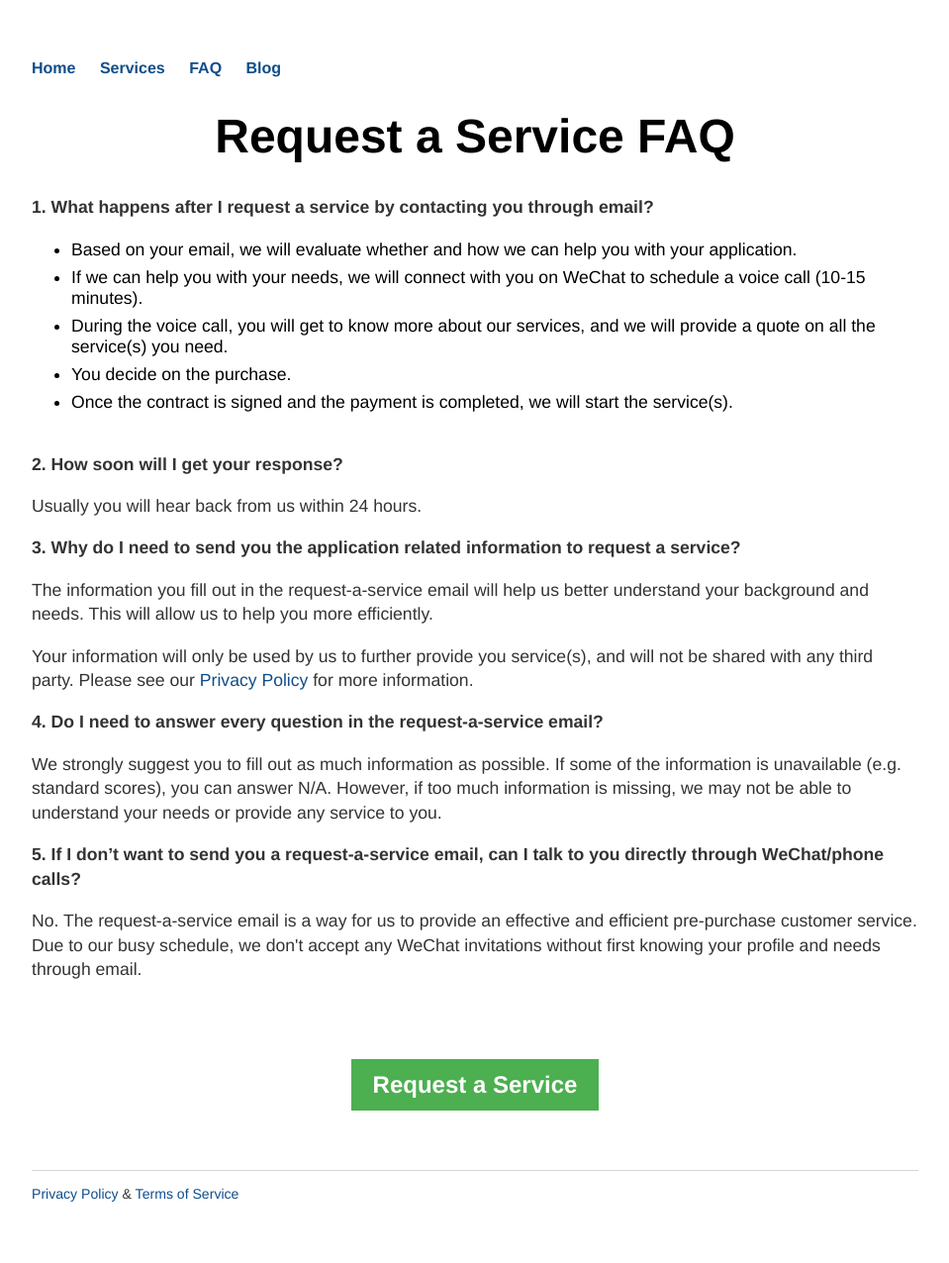
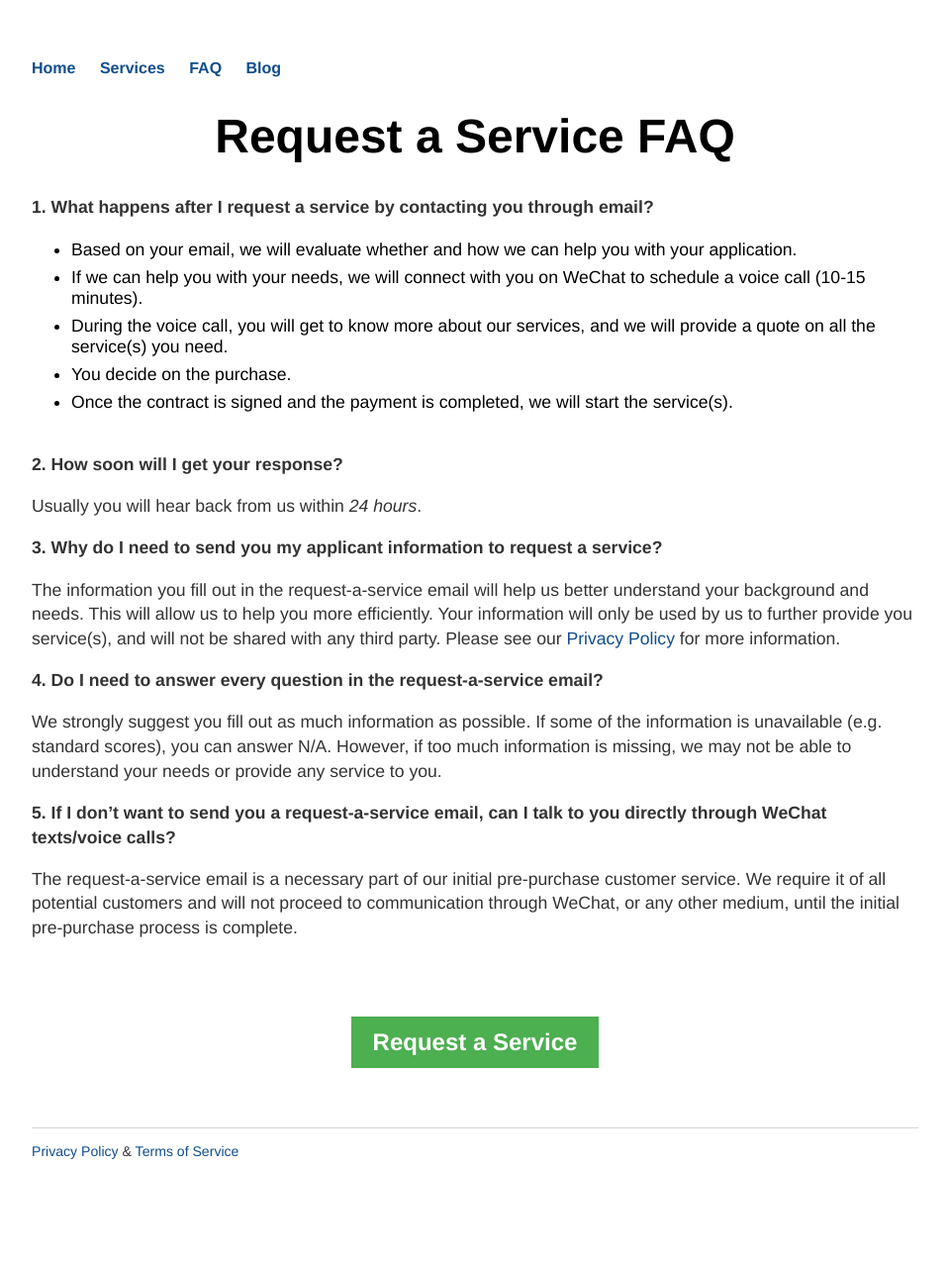
Before and after one commit to RagingTiger/PnFTech.github.io, a Jekyll site: the page built from request_faq/index.html, in a window 1280 px wide. Shown: the whole page at 99% size, without its empty margins (160-1119 px from the left). Built offline with Jekyll 4.4.1, drawn with Linux system fonts in a browser that asks for light colours; after the commit the page ends 1234 px from its top, so only the background shows below that.

Commit message:
edited faqs

```diff
--- a/request_faq/index.html
+++ b/request_faq/index.html
@@ -25,30 +25,29 @@ title: TEssay Analytics | Request a Service FAQ
 	</p>
 
 	<p><b>2. How soon will I get your response?</b></p>
-	<p>Usually you will hear back from us within 24 hours.</p>
+	<p>Usually you will hear back from us within <i>24 hours</i>.</p>
 
-	<p><b>3. Why do I need to send you the application related information to
+	<p><b>3. Why do I need to send you my applicant information to
 		request a service?</b></p>
 	<p>The information you fill out in the request-a-service email will help us
 		better understand your background and needs. This will allow us to help you
-		more efficiently.</p>
-
-	<p>Your information will only be used by us to further provide you service(s),
+		more efficiently. Your information will only be used by us to further provide you service(s),
 		and will not be shared with any third party. Please see our
 		<a href=""/privacy>Privacy Policy</a> for more information.</p>
 
 	<p><b>4. Do I need to answer every question in the request-a-service email?</b></p>
-	<p>We strongly suggest you to fill out as much information as possible. If some
+	<p>We strongly suggest you fill out as much information as possible. If some
 		of the information is unavailable (e.g. standard scores), you can answer
 		N/A. However, if too much information is missing, we may not be able to
 		understand your needs or provide any service to you.</p>
 
 	<p><b>5. If I don’t want to send you a request-a-service email, can I talk to
-		you directly through WeChat/phone calls?</b></p>
-	<p>No. The request-a-service email is a way for us to provide an effective and
-		efficient pre-purchase customer service. Due to our busy schedule, we don't
-		accept any WeChat invitations without first knowing your profile and needs
-		through email.</p>
+		you directly through WeChat texts/voice calls?</b></p>
+
+	<p>The request-a-service email is a necessary part of our initial pre-purchase
+		customer service. We require it of all potential customers and will not
+		proceed to communication through WeChat, or any other medium, until the
+		initial pre-purchase process is complete.</p>
 
 	<br>
 	<br>
```
Also changed, not shown: consulting/index.html (+5 -7 lines), consulting_faq/index.html (+7 -7 lines).
